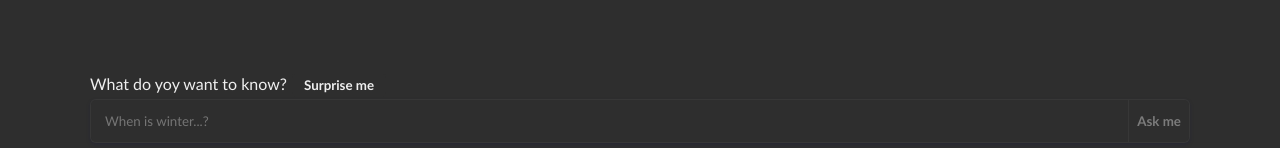
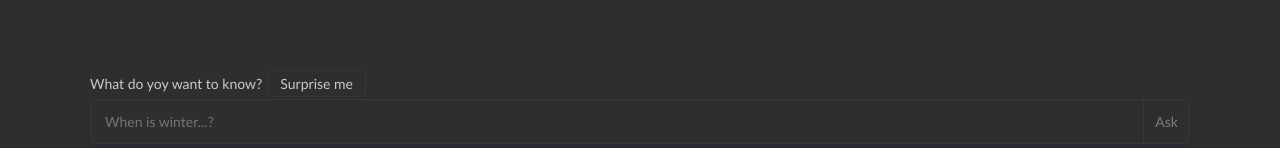
Before and after one commit to rislammb/ai-chat-with-gemini-api, a React (Vite) app: page / in a window 1280 px wide. Shown: the part 649-797 px from the top of the page. Built offline with nearby package versions, Linux system fonts and the light colour scheme; no server answers.

Commit message:
added preview for markdown and updated ui

```diff
--- a/package.json
+++ b/package.json
@@ -14,6 +14,7 @@
     "cors": "^2.8.5",
     "dotenv": "^16.4.7",
     "express": "^4.21.2",
+    "markdown-it": "^14.1.0",
     "react": "^18.3.1",
     "react-dom": "^18.3.1"
   },
--- a/src/App.jsx
+++ b/src/App.jsx
@@ -1,68 +1,126 @@
-import {useState} from "react";
-import {interactWithAI} from "./utils/actions.js";
+import { useEffect, useRef, useState } from "react";
+import markdownit from "markdown-it";
+import { interactWithAI } from "./utils/actions.js";
 
 function App() {
   const [submitting, setSubmitting] = useState(false);
   const [value, setValue] = useState("");
   const [error, setError] = useState("");
   const [chatHistory, setChatHistory] = useState([]);
+  const md = markdownit({
+    html: true,
+    linkify: true,
+    typographer: true,
+  });
+  const scrollToRef = useRef(null);
 
-    const surpriseOptions = ["Who won the latest peace prize?", "Where does pizza come from?", "Who do you make a BLT sandwich?",]
+  const surpriseOptions = [
+    "Who won the latest peace prize?",
+    "Where does pizza come from?",
+    "Who do you make a BLT sandwich?",
+  ];
 
   const surprise = () => {
-        const randomValue = surpriseOptions[Math.floor(Math.random() * surpriseOptions.length)];
+    const randomValue =
+      surpriseOptions[Math.floor(Math.random() * surpriseOptions.length)];
     setValue(randomValue);
-    }
+  };
 
   const getResponse = async (e) => {
     e.preventDefault();
     if (!value) {
       setError("Error! Please ask a a question!");
-            return
+      return;
     }
 
     setSubmitting(true);
-        interactWithAI([...chatHistory], value).then((data) => {
-            setChatHistory((prevState) => [...prevState, {
-                role: "user", parts: [{text: value}],
-            }, {
-                role: "model", parts: [{text: data}],
-            }])
+    interactWithAI([...chatHistory], value)
+      .then((data) => {
+        setChatHistory((prevState) => [
+          ...prevState,
+          {
+            role: "user",
+            parts: [{ text: value }],
+          },
+          {
+            role: "model",
+            parts: [{ text: data }],
+          },
+        ]);
         setValue("");
-        }).catch((error) => {
-            console.log(error)
-            setError("something went wrong! please try again later.")
-        }).finally(() => setSubmitting(false))
-    }
+      })
+      .catch((error) => {
+        console.log(error);
+        setError("Something went wrong! please try again later.");
+      })
+      .finally(() => setSubmitting(false));
+  };
 
   const handleClear = () => {
     setError("");
-        setValue("")
+    setValue("");
     setChatHistory([]);
+  };
+
+  useEffect(() => {
+    if (scrollToRef.current) {
+      scrollToRef.current.scrollIntoView({ behavior: "smooth" });
     }
+  }, [chatHistory.length]);
 
-    return (<div className="app">
+  const getParsedContent = (text) => md.render(text || "");
+
+  return (
+    <div className="app">
       <div className="search-result">
         {chatHistory.map((chatItem, index) => (
-                <div key={index} className={chatItem.role === "user" ? "chat-item user" : "chat-item"}>
-                    <p className="answer">{chatItem.parts[0].text}</p>
-                </div>))}
+          <div
+            key={index}
+            className={
+              chatItem.role === "user" ? "chat-item user" : "chat-item"
+            }
+          >
+            <article
+              className="answer"
+              dangerouslySetInnerHTML={{
+                __html: getParsedContent(chatItem.parts[0].text),
+              }}
+            />
+            {index === chatHistory.length - 2 && <div ref={scrollToRef} />}
+          </div>
+        ))}
       </div>
       <div className={"bottom"}>
         <div className={"bottom_content"}>
-                <p>What do yoy want to know?
-                    <button className={"surprise"} onClick={surprise} disabled={chatHistory.length > 0}>Surprise
-                        me</button>
+          <p>
+            What do yoy want to know?
+            <button
+              className={"surprise"}
+              onClick={chatHistory.length > 0 ? handleClear : surprise}
+            >
+              {chatHistory.length > 0 ? "Clear Chat" : "Surprise me"}
+            </button>
           </p>
           <form className={"input-container"} onSubmit={getResponse}>
-                    <input value={value} placeholder={"When is winter...?"} onChange={(e) => setValue(e.target.value)}/>
-                    {error ? <button onClick={handleClear}>Clear</button> :
-                        <button type={"submit"} disabled={!value || submitting}>Ask me</button>}
+            <input
+              value={value}
+              placeholder={"When is winter...?"}
+              onChange={(e) => setValue(e.target.value)}
+              disabled={submitting}
+            />
+            {error ? (
+              <button onClick={handleClear}>Clear</button>
+            ) : (
+              <button type={"submit"} disabled={!value || submitting}>
+                Ask
+              </button>
+            )}
           </form>
-                {error && <p>{error}</p>}
+          {error && <p className="error-text">{error}</p>}
         </div>
       </div>
-    </div>)
+    </div>
+  );
 }
 
-export default App
+export default App;
--- a/src/index.css
+++ b/src/index.css
@@ -2,9 +2,10 @@
   font-family: Trebuchet MS, sans-serif;
   margin: 0;
   padding: 0;
+  font-size: 14px;
   box-sizing: border-box;
   background-color: #2e2e2e;
-    color: #efefef;
+  color: #cacaca;
 }
 .app {
   width: 97%;
@@ -26,11 +27,16 @@
 }
 .answer {
   max-width: 90%;
-    padding: 0.5rem;
-    border: solid 1px rgba(202, 202, 202, 0.08);
-    font-weight: 200;
+  padding: 0.5rem 0.7rem;
+  line-height: 1.2;
   border-radius: 6px;
   margin-top: 0.4rem;
+  text-align: justify;
+  word-break: break-all;
+  border: 1px solid rgba(202, 202, 202, 0.06);
+}
+.answer ul {
+  list-style-position: inside;
 }
 .bottom {
   width: 100%;
@@ -46,10 +52,13 @@
 }
 .surprise {
   border-radius: 5px;
-    font-weight: 600;
   padding: 4px 12px;
   margin: 0 0 2px 5px;
-    border: none;
+  border: solid 1px rgba(202, 202, 202, 0.06);
+  cursor: pointer;
+}
+.surprise:hover:not(:disabled) {
+  border-color: rgba(202, 202, 202, 0.1);
 }
 .input-container {
   width: 100%;
@@ -60,28 +69,32 @@
   box-shadow: rgba(0, 0, 82, 0.15) 0 2px 4px;
   overflow: hidden;
 }
-
+.input-container:focus-within {
+  border-color: rgba(202, 202, 202, 0.1);
+}
 .input-container input {
   border: none;
   padding: 13px 14px;
   box-sizing: border-box;
   outline: none;
   flex: 1;
-    font-weight: 200;
 }
-.input-container input::placeholder {
-    font-weight: 200;
+.input-container input:disabled {
+  color: #5a5a5a;
 }
 .input-container button {
   border: none;
-    padding: 0 0.5rem;
+  padding: 0 0.8rem;
   border-left: 1px solid rgba(202, 202, 202, 0.06);
-    font-weight: bold;
   cursor: pointer;
 }
 .input-container button:active {
-    /*background-color: #cacaca;*/
+  background-color: #cacaca;
 }
 .input-container button:disabled {
   color: #7c7c7c;
 }
+.error-text {
+  color: #ff2a2a;
+  font-size: 0.8rem;
+}
```
Also changed, not shown: 1 other file (tests, documents, lock files or other folders). Lines whose indentation alone changed are shown as unchanged.
